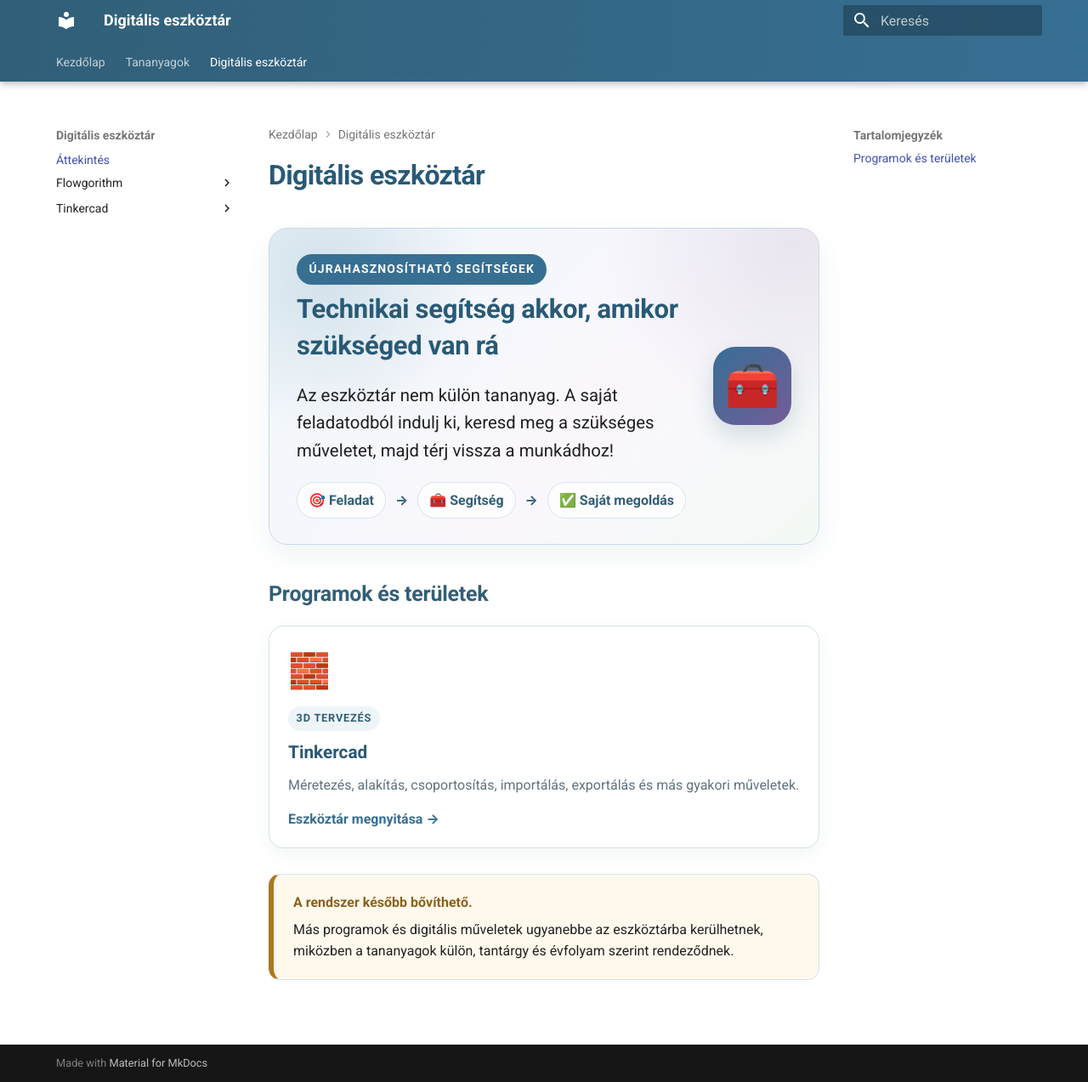
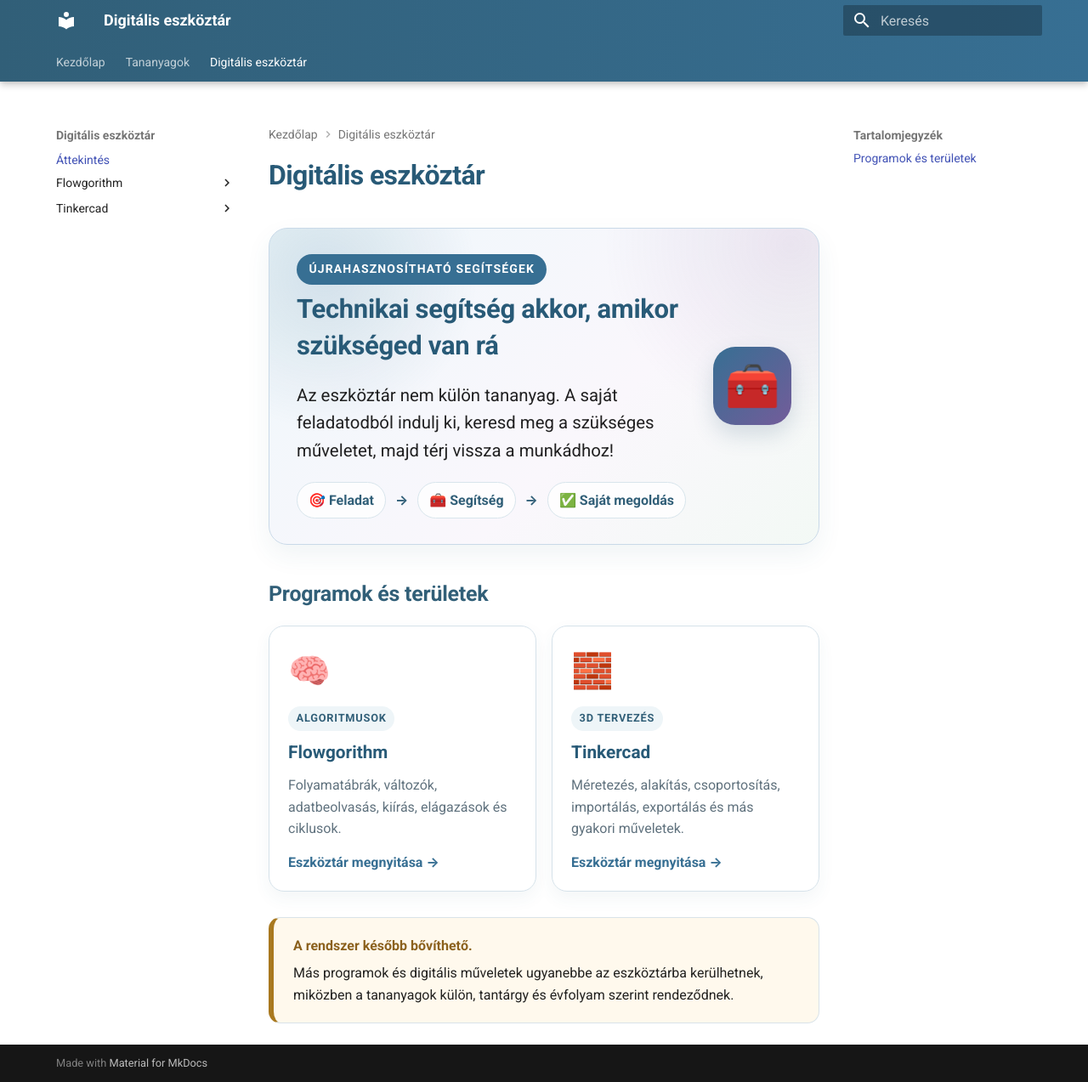
Before and after one commit to bsuszter/digitalis-eszkoztar, an MkDocs documentation site: the page built from docs/eszkoztar/index.md, in a window 1280 px wide and 1273 px high. Shown: the whole window at 85% size. Built offline with MkDocs 1.6.1 and Material for MkDocs 9.7.7, drawn with Linux system fonts in a browser that asks for light colours.

Commit message:
Add Flowgorithm to digital toolkit overview

```diff
--- a/docs/eszkoztar/index.md
+++ b/docs/eszkoztar/index.md
@@ -15,6 +15,14 @@
 ## Programok és területek
 
 <div class="tool-grid">
+  <a class="tool-card" href="flowgorithm/">
+    <span class="tool-icon">🧠</span>
+    <span class="tool-tag">ALGORITMUSOK</span>
+    <strong>Flowgorithm</strong>
+    <span>Folyamatábrák, változók, adatbeolvasás, kiírás, elágazások és ciklusok.</span>
+    <span class="tool-link">Eszköztár megnyitása →</span>
+  </a>
+
   <a class="tool-card" href="tinkercad/">
     <span class="tool-icon">🧱</span>
     <span class="tool-tag">3D TERVEZÉS</span>
```
